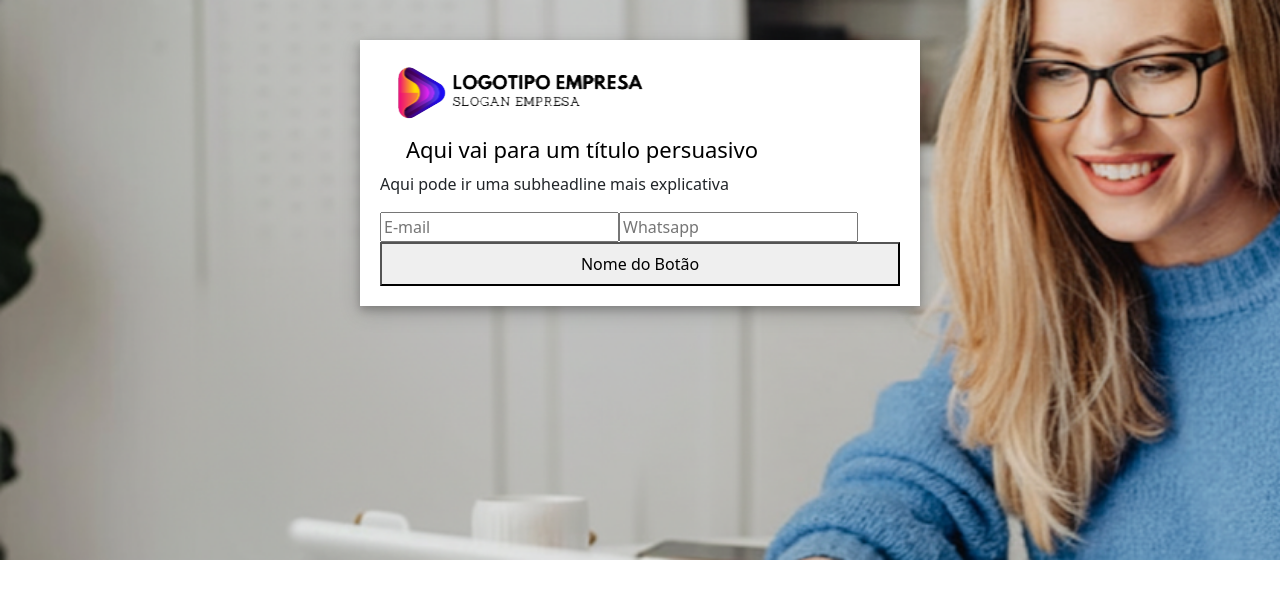
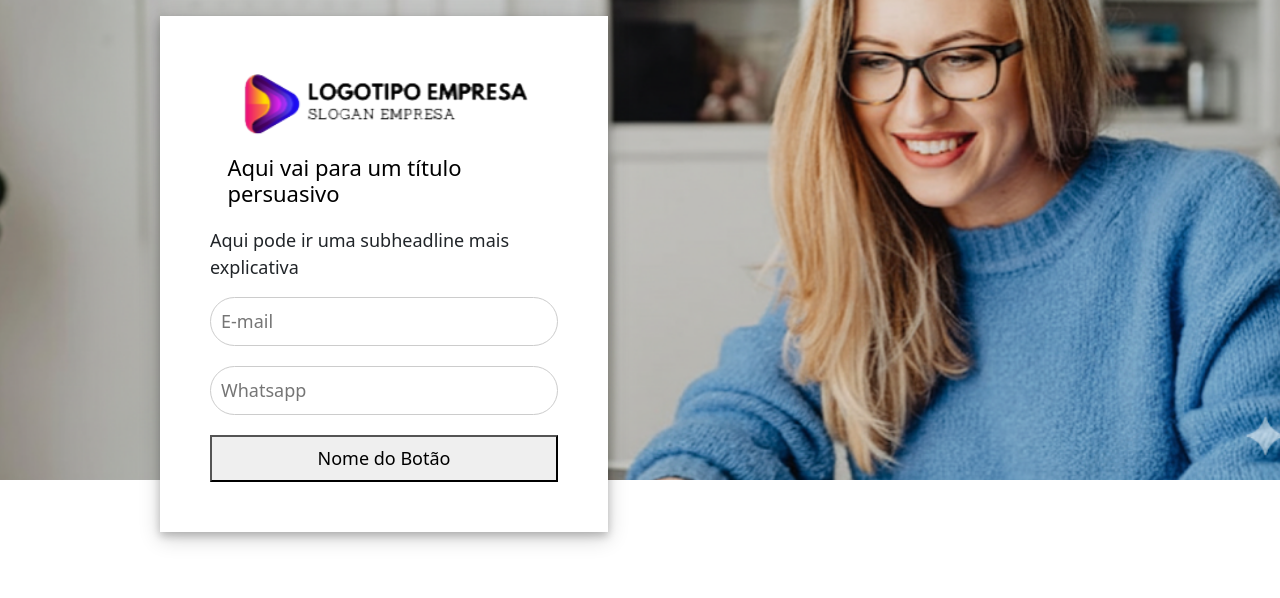
Before and after one commit to seuleleco/Projeto-WD, a Nuxt app: page / in a window 1280 px wide. Shown: the top 598 px of the page. Built offline with nearby package versions, Linux system fonts and the light colour scheme.

Commit message:
superior component: layout ok, add more details

```diff
--- a/app/pages/components/Superior.vue
+++ b/app/pages/components/Superior.vue
@@ -1,11 +1,11 @@
 <template>
   <section class="superior-section">
-    <div class="col-md-12 image-column"></div>
+    <div class="image-column"></div>
     <div class="container-fluid superior-container">
       <div class="row align-items-center h-100">
-        <div class="col-md-12 form-col">
-          <div class="form-content col-md-4">
-            <img src="../../../public/logo.png" alt="Logo" />
+        <div class="col-sm-6 col-md-12 form-col">
+          <div class="form-content col-sm-6 col-md-12">
+            <img src="/logo.png" class="logo" alt="Logo" />
             <h1 id="title">Aqui vai para um título persuasivo</h1>
             <p>Aqui pode ir uma subheadline mais explicativa</p>
 
@@ -28,20 +28,29 @@
 
 <style scoped>
 .superior-section {
-  height: 70vh;
+  height: 60vh;
 }
 
 .superior-container {
   display: flex;
   justify-content: center;
   position: relative;
-  top: -65vh;
+  top: -58vh;
   height: auto;
-  width: 70vh;
+  width: 90%;
   background-color: rgb(255, 255, 255);
   border-radius: none;
   box-shadow: 0 4px 8px 0 rgba(0, 0, 0, 0.2), 0 6px 20px 0 rgba(0, 0, 0, 0.19);
-  padding: 20px;
+  padding: 30px;
+}
+@media (min-width: 768px) {
+  /* media query para a versão mobile ficar com o tamanho certo dos itens */
+  .superior-container {
+    height: auto;
+    width: 35%;
+    right: 20%;
+    padding: 50px;
+  }
 }
 .row {
   height: 100%;
@@ -49,20 +58,41 @@
 
 .image-column {
   height: 100%;
+  width: 100%;
+
   background-image: url("../../../public/fundo.png");
   background-size: cover;
+  background-position: center;
+  background-repeat: no-repeat;
+}
 
-  height: 100%;
-}
 .form-content {
   width: 100%;
-  max-width: 4000px;
+  max-width: 400px;
+  font-size: large;
 }
 #title {
   font-size: 22px;
   font-style: bold;
   color: #000;
-  margin-bottom: 10px;
+  margin-bottom: 20px;
   margin-left: 5%;
 }
+
+#email,
+#wpp {
+  width: 100%;
+  padding: 10px;
+  margin-bottom: 20px;
+  border: 1px solid #ccc;
+  border-radius: 25px;
+  text-align: left;
+}
+
+.logo {
+  display: block;
+  margin-left: auto;
+  margin-right: auto;
+  width: 40vh;
+}
 </style>
```
